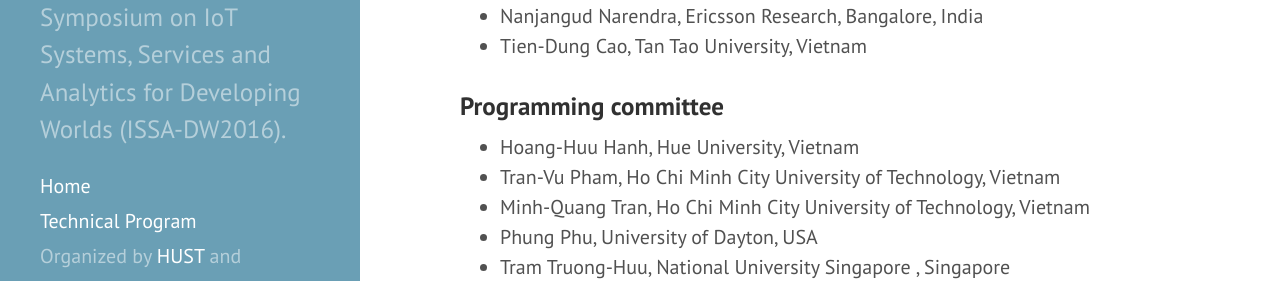
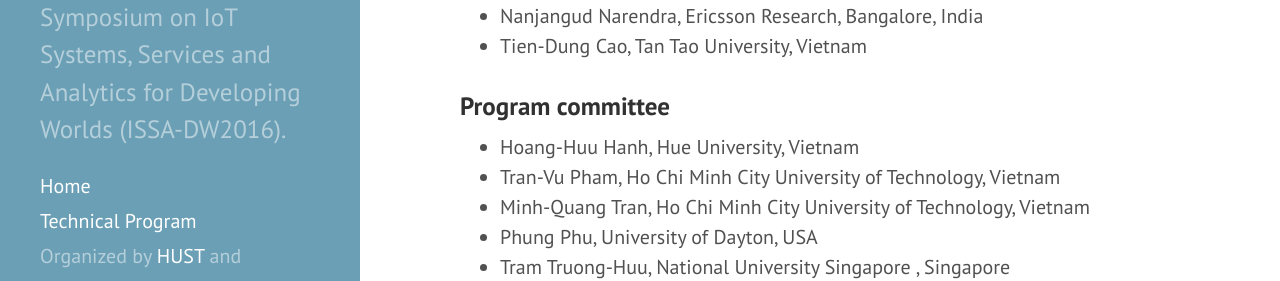
Before and after one commit to issadw/issadw.github.io, a Jekyll site: the page built from _posts/2016-05-29-introduction.md, in a window 1280 px wide and 900 px high, scrolled down 3155 px. Shown: the part 170-451 px from the top of the window. Built offline with Jekyll 4.4.1, drawn with Linux system fonts in a browser that asks for light colours.

Commit message:
Update Introduction post

```diff
--- a/_posts/2016-05-29-introduction.md
+++ b/_posts/2016-05-29-introduction.md
@@ -116,7 +116,7 @@
 * Nanjangud Narendra, Ericsson Research, Bangalore, India
 * Tien-Dung Cao, Tan Tao University, Vietnam
 
-### Programming committee
+### Program committee
 
 * Hoang-Huu Hanh, Hue University, Vietnam
 * Tran-Vu Pham, Ho Chi Minh City University of Technology, Vietnam
```
